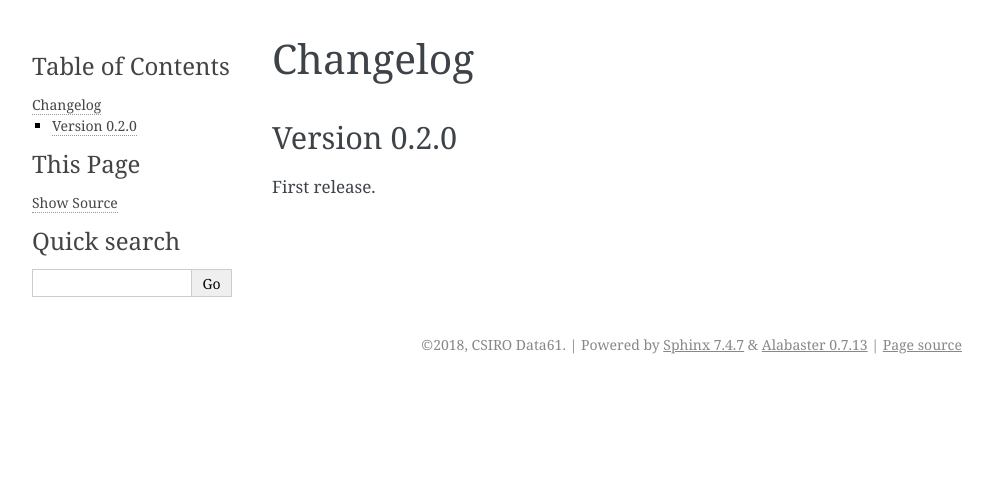
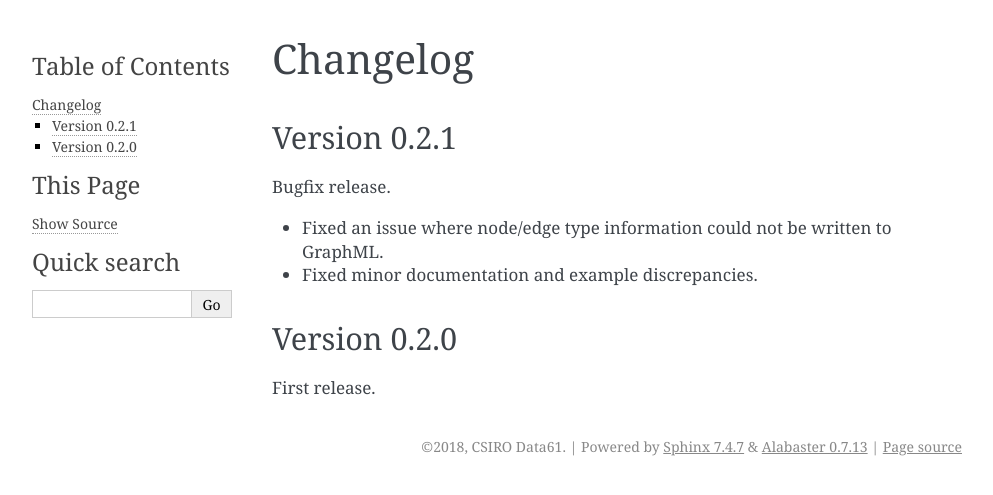
Before and after one commit to seanli3/stellar-py, a Sphinx documentation site: the page built from docs/source/changelog.rst, in a window 1280 px wide. Shown: the top 495 px of the page, without its empty margins (148-1141 px from the left). Built offline with Sphinx 7.4.7, drawn with Linux system fonts in a browser that asks for light colours.

Commit message:
Fixed docs

```diff
--- a/docs/source/changelog.rst
+++ b/docs/source/changelog.rst
@@ -1,5 +1,13 @@
 Changelog
 *********
+
+Version 0.2.1
+=============
+
+Bugfix release.
+
+* Fixed an issue where node/edge type information could not be written to GraphML.
+* Fixed minor documentation and example discrepancies.
 
 Version 0.2.0
 =============
--- a/docs/source/quickstart.rst
+++ b/docs/source/quickstart.rst
@@ -108,8 +108,9 @@ creating an instance of the class ``stellar.entity.EntityResolution``::
 Node Attribute Inference
 ========================
 There are three pipeline configurations you can use for predicting node attributes. The basic configuration is used by
-the model ``stellar.model.Node2Vec``. More information about the different pipelines can be found [here]. You also need
-to specify which target attribute to predict, which node type to use, and which attributes to ignore.::
+the model ``stellar.model.Node2Vec``. More information about the different pipelines can be found
+`here <https://data61.github.io/stellar-evaluation-plugins/html/index.html>`_. You also need to specify which target
+attribute to predict, which node type to use, and which attributes to ignore.::
 
     graph_predicted = ss.predict(
         graph=graph,
```
